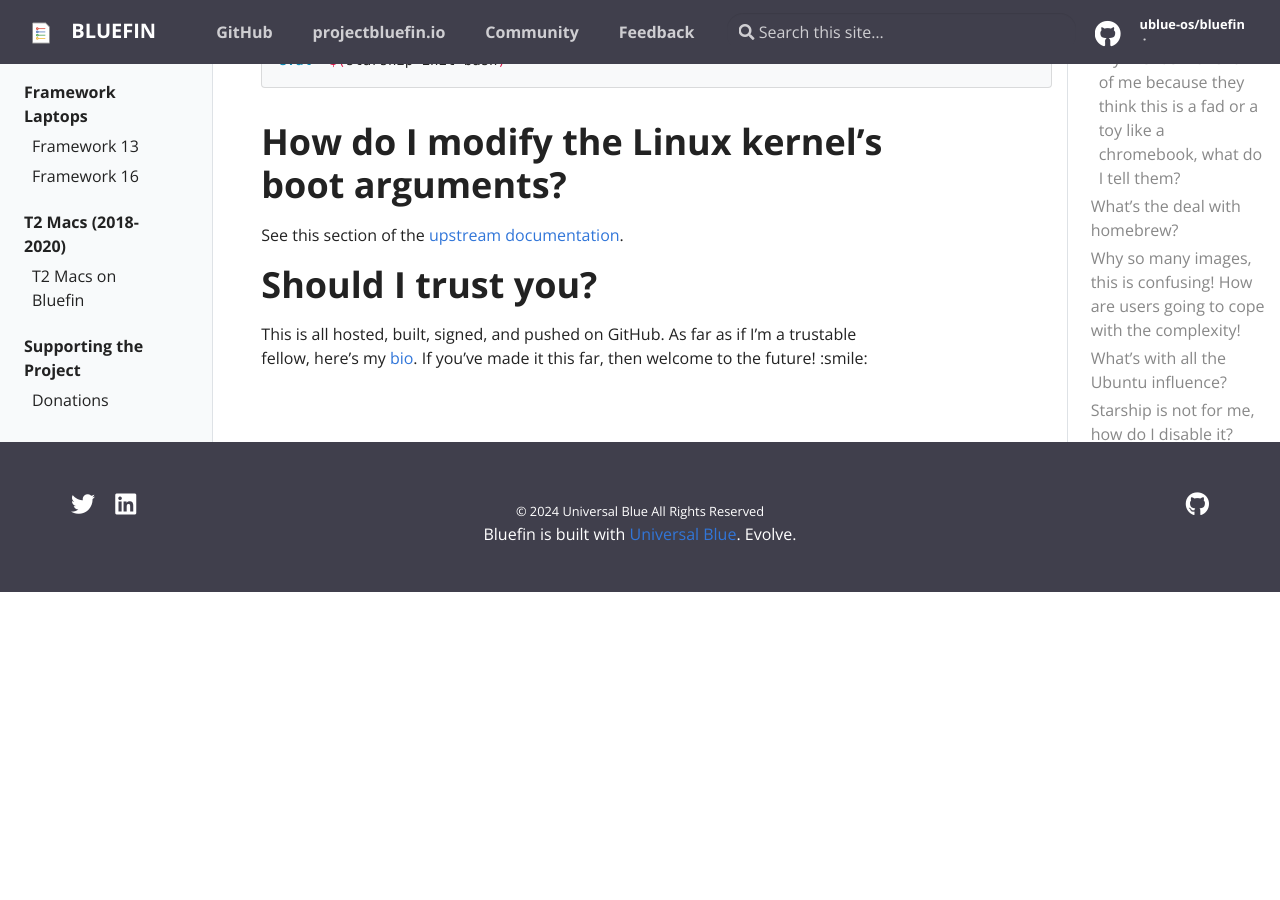
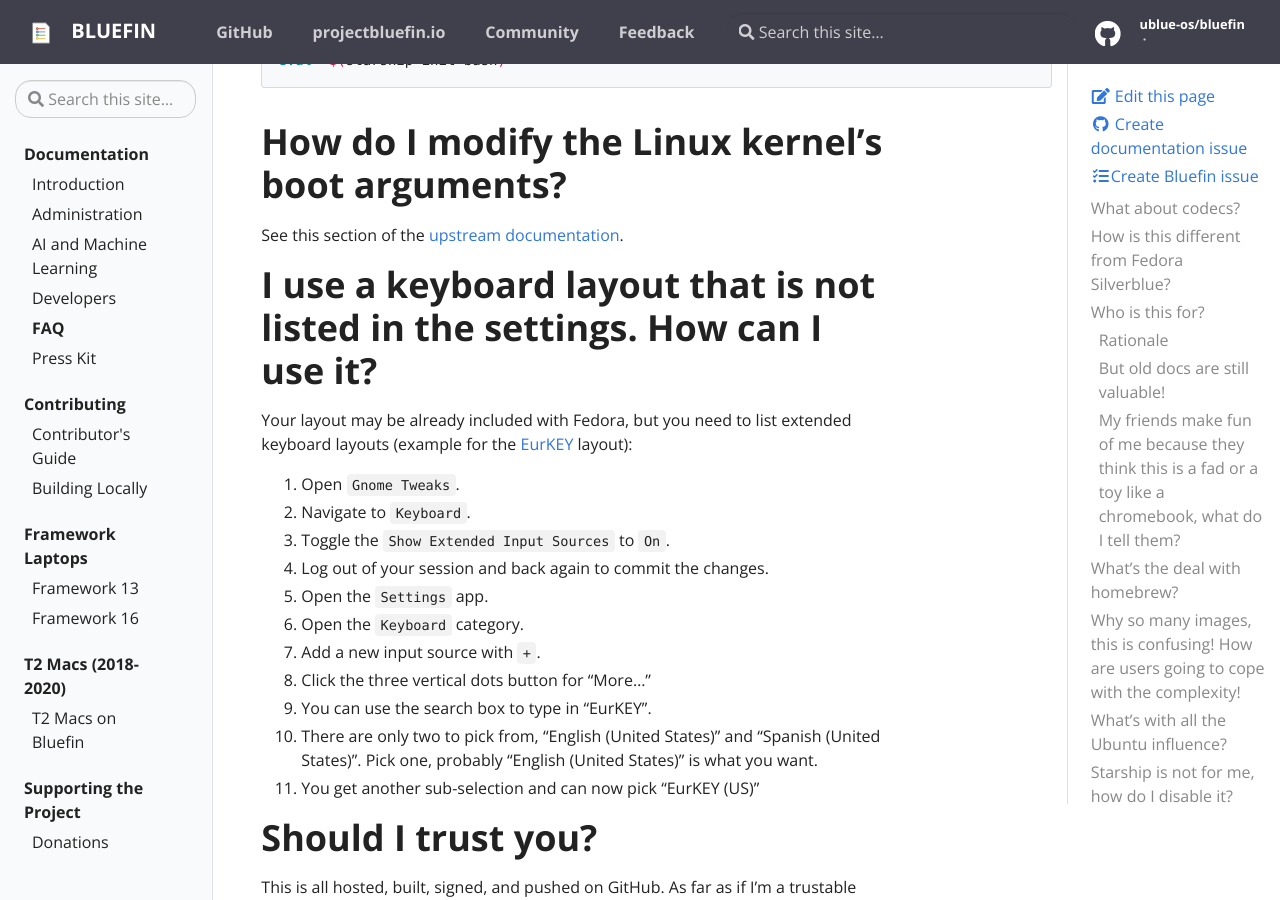
Before and after one commit to ublue-os/bluefin-docs, a Jekyll site: the page built from _docs/FAQ.md, in a window 1280 px wide and 900 px high, scrolled down 3725 px. Built offline with Jekyll 4.4.1, drawn with Linux system fonts in a browser that asks for light colours; before the commit the page ends 4317 px from its top, so only the background shows below that.

Commit message:
Instructions to use extended keyboard layouts

```diff
--- a/_docs/FAQ.md
+++ b/_docs/FAQ.md
@@ -75,6 +75,22 @@
 
 See this section of the [upstream documentation](https://docs.fedoraproject.org/en-US/fedora-coreos/kernel-args/#_modifying_kernel_arguments_on_existing_systems).
 
+# I use a keyboard layout that is not listed in the settings. How can I use it?
+
+Your layout may be already included with Fedora, but you need to list extended keyboard layouts (example for the [EurKEY](https://eurkey.steffen.bruentjen.eu/start.html) layout):
+
+1. Open `Gnome Tweaks`.
+2. Navigate to `Keyboard`.
+3. Toggle the `Show Extended Input Sources` to `On`.
+4. Log out of your session and back again to commit the changes.
+5. Open the `Settings` app.
+6. Open the `Keyboard` category.
+7. Add a new input source with `+`.
+8. Click the three vertical dots button for "More..."
+9. You can use the search box to type in "EurKEY".
+10. There are only two to pick from, "English (United States)" and "Spanish (United States)". Pick one, probably "English (United States)" is what you want.
+11. You get another sub-selection and can now pick "EurKEY (US)"
+
 # Should I trust you?
 
 This is all hosted, built, signed, and pushed on GitHub. As far as if I'm a trustable fellow, here's my [bio](https://www.ypsidanger.com/about/). If you've made it this far, then welcome to the future! :smile:
```
